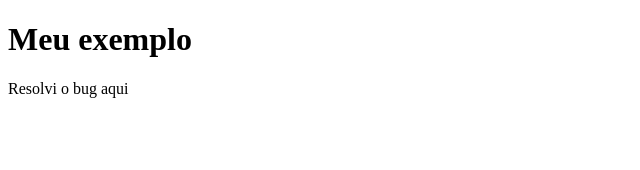
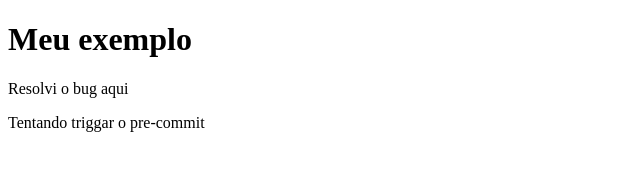
Before and after one commit to brunounifor/git-lab, a plain HTML site: page index.html in a window 1280 px wide. Shown: the whole page, without its empty margins (0-640 px from the left). Drawn offline with Linux system fonts and the light colour scheme.

Commit message:
tentando triggar o pre-commit

```diff
--- a/index.html
+++ b/index.html
@@ -8,5 +8,6 @@
 <body>
   <h1>Meu exemplo</h1>
   <p>Resolvi o bug aqui</p>
+  <p>Tentando triggar o pre-commit</p>
 </body>
 </html>
```
